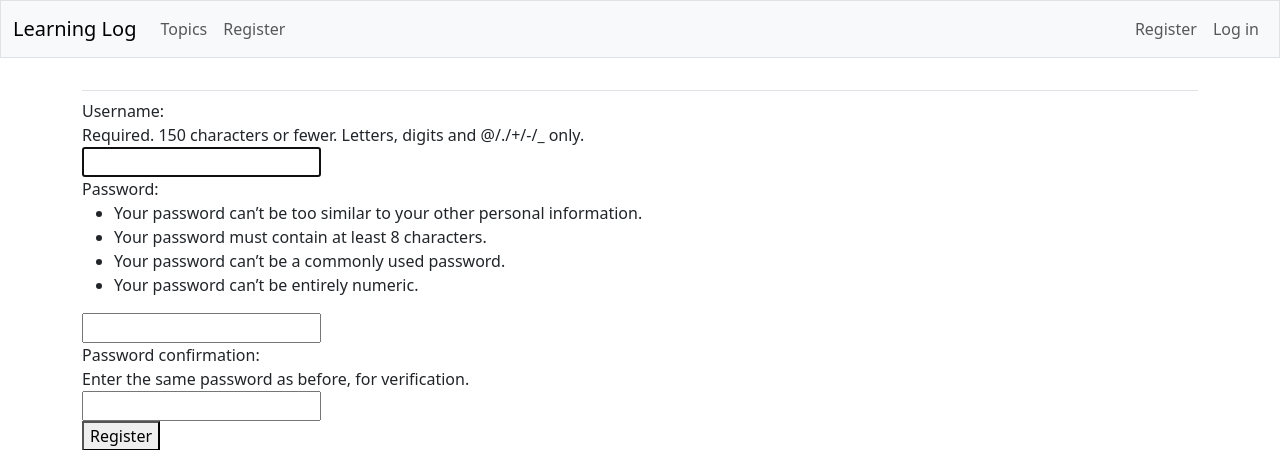
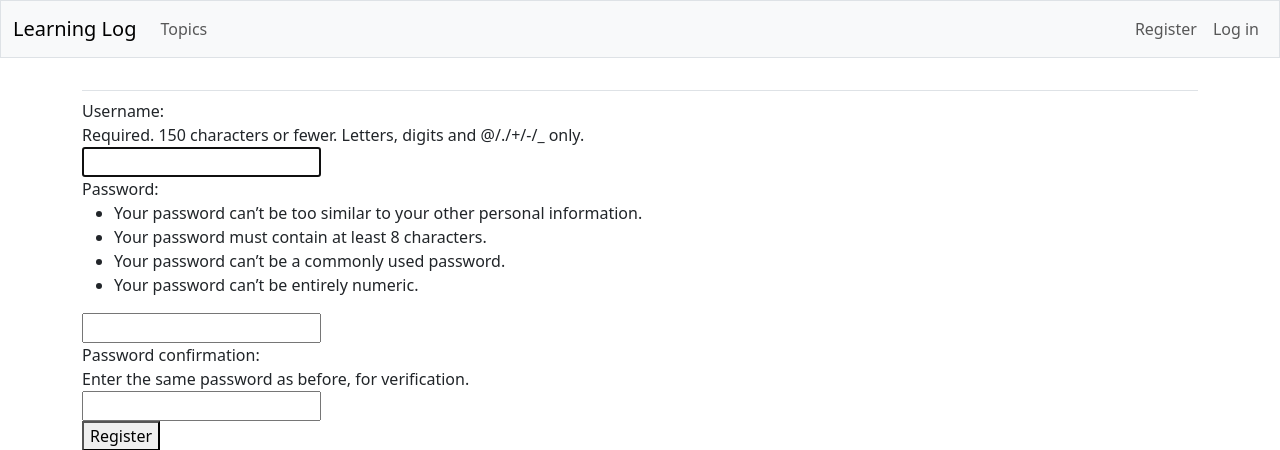
Before and after one commit to E-Conners-Lab/The_Learning_log, a Django app: page /accounts/register/ in a window 1280 px wide. Shown: the top 450 px of the page. Run offline with Django 5.2, Linux system fonts and the light colour scheme; some libraries are stand-ins or nearby versions.

Commit message:
Removed register button

```diff
--- a/learning_logs/templates/learning_logs/base.html
+++ b/learning_logs/templates/learning_logs/base.html
@@ -28,9 +28,6 @@
                       <a class="nav-link" href="{% url 'learning_logs:topics' %}">Topics</a>
                   </li>
                   {% if not user.is_authenticated %}
-                  <li class="nav-item">
-                      <a class="nav-link" href="{% url 'accounts:register' %}">Register</a>
-                  </li>
                   {% endif %}
               </ul> <!-- End of links on left side of navbar -->
 
```
Also changed, not shown: db.sqlite3.
